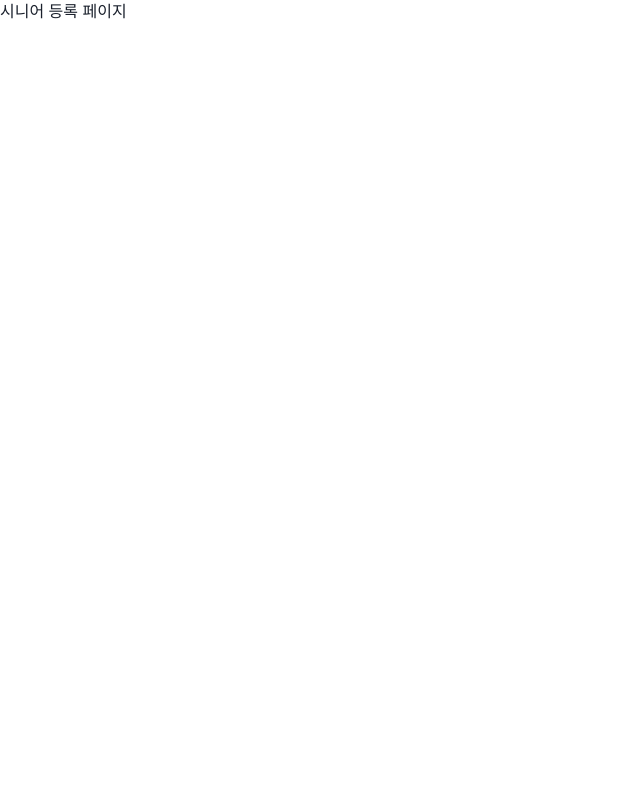
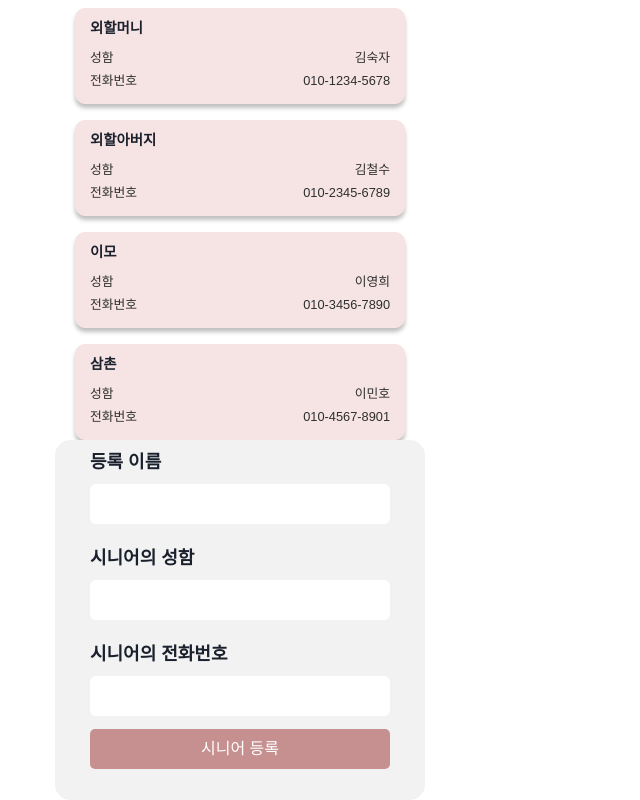
Before and after one commit to kakao-tech-campus-2nd-step3/Team8_FE, a React (Vite) app: page /senior-register in a window 1280 px wide. Shown: the whole page, without its empty margins (0-640 px from the left). Built offline with nearby package versions, Linux system fonts and the light colour scheme; a web font is replaced by a local one.

Commit message:
Feat: 시니어 등록 페이지 UI 구현 및 버튼 공통 컴포넌트 생성(보완 필요)

```diff
--- /dev/null
+++ b/src/pages/guard/register/components/seniorInfo/seniorInfoBox/index.tsx
@@ -0,0 +1,54 @@
+import { SeniorInfoType } from '../../../types';
+import { Box, Flex, Text } from '@chakra-ui/react';
+import styled from '@emotion/styled';
+
+const SeniorInfo = ({ senior }: { senior: SeniorInfoType }) => {
+  return (
+    <SeniorInfoContainer
+      flexDir='column'
+      alignItems='center'
+      justifyContent='center'
+    >
+      <Box display='flex' flexDir='column' w='100%' maxW='300px'>
+        <Text fontSize='0.9rem' fontWeight={700} mb={2}>
+          {senior.title}
+        </Text>
+        <InfoBox mb={1}>
+          <InfoText>성함</InfoText>
+          <InfoText>{senior.name}</InfoText>
+        </InfoBox>
+        <InfoBox mb={1}>
+          <InfoText>전화번호</InfoText>
+          <InfoText>{senior.phoneNumber}</InfoText>
+        </InfoBox>
+      </Box>
+    </SeniorInfoContainer>
+  );
+};
+
+const SeniorInfoContainer = styled(Flex)`
+  width: 100%;
+  max-width: 330px;
+  height: 6rem;
+  min-height: 6rem;
+  background-color: #f6e4e4;
+  border: 1px solid #f6e4e4;
+  border-radius: 10px;
+  box-shadow: 0px 4px 4px rgba(0, 0, 0, 0.25);
+  margin: 0.5rem 0;
+`;
+
+const InfoText = styled(Text)`
+  font-size: 0.8rem;
+  color: #2e2e2e;
+`;
+
+const InfoBox = styled(Box)`
+  width: 100%;
+  max-width: 300px;
+  display: flex;
+  flex-direction: row;
+  justify-content: space-between;
+`;
+
+export default SeniorInfo;
--- /dev/null
+++ b/src/pages/guard/register/data/index.tsx
@@ -0,0 +1,34 @@
+const dummySeniorData = [
+  {
+    id: 1,
+    title: '외할머니',
+    name: '김숙자',
+    phoneNumber: '010-1234-5678',
+  },
+  {
+    id: 2,
+    title: '외할아버지',
+    name: '김철수',
+    phoneNumber: '010-2345-6789',
+  },
+  {
+    id: 3,
+    title: '이모',
+    name: '이영희',
+    phoneNumber: '010-3456-7890',
+  },
+  {
+    id: 4,
+    title: '삼촌',
+    name: '이민호',
+    phoneNumber: '010-4567-8901',
+  },
+  {
+    id: 5,
+    title: '할머니',
+    name: '박정숙',
+    phoneNumber: '010-5678-9012',
+  },
+];
+
+export default dummySeniorData;
--- a/src/pages/guard/register/index.tsx
+++ b/src/pages/guard/register/index.tsx
@@ -1,5 +1,111 @@
+import { useState } from 'react';
+
+import SeniorInfo from './components/seniorInfo/seniorInfoBox';
+import dummySeniorData from './data';
+import Button from '@/shared/components/common/button';
+import { Box, Flex, Input, Text } from '@chakra-ui/react';
+import styled from '@emotion/styled';
+
 const SeniorRegisterPage = () => {
-  return <>시니어 등록 페이지</>;
+  const [name, setName] = useState('');
+  const [seniorName, setSeniorName] = useState('');
+  const [phoneNumber, setPhoneNumber] = useState('');
+
+  const handleRegister = () => {
+    const seniorData = {
+      name,
+      seniorName,
+      phoneNumber,
+    };
+
+    // API 호출 -> seniorData를 서버에 전송
+    console.log('등록된 시니어 :', seniorData);
+
+    setName('');
+    setSeniorName('');
+    setPhoneNumber('');
+  };
+
+  return (
+    <Container>
+      <Flex
+        h='100%'
+        flexDir='column'
+        alignItems='center'
+        flexGrow={1}
+        overflowY='auto'
+      >
+        {dummySeniorData.map((senior) => (
+          <SeniorInfo key={senior.id} senior={senior} />
+        ))}
+      </Flex>
+      <RegisterBox>
+        <InputBox>
+          <InputText>등록 이름</InputText>
+          <RegisterInput
+            value={name}
+            onChange={(e) => setName(e.target.value)}
+          />
+        </InputBox>
+        <InputBox>
+          <InputText>시니어의 성함</InputText>
+          <RegisterInput
+            value={seniorName}
+            onChange={(e) => setSeniorName(e.target.value)}
+          />
+        </InputBox>
+        <InputBox>
+          <InputText>시니어의 전화번호</InputText>
+          <RegisterInput
+            value={phoneNumber}
+            onChange={(e) => setPhoneNumber(e.target.value)}
+          />
+        </InputBox>
+        <Button onClick={handleRegister}>시니어 등록</Button>
+      </RegisterBox>
+    </Container>
+  );
 };
 
 export default SeniorRegisterPage;
+
+const Container = styled(Box)`
+  position: relative;
+  height: 100vh;
+`;
+
+const RegisterBox = styled(Box)`
+  position: absolute;
+  bottom: 0;
+  width: 100%;
+  height: 360px;
+  left: 50%;
+  transform: translateX(-50%);
+  max-width: 370px;
+  display: flex;
+  flex-direction: column;
+  align-items: center;
+  background-color: #f2f2f2;
+  border: 1px solid #f2f2f2;
+  border-radius: 15px;
+`;
+
+const InputBox = styled(Box)`
+  width: 300px;
+  height: 80px;
+  display: flex;
+  flex-direction: column;
+  margin: 0.5rem;
+`;
+
+const InputText = styled(Text)`
+  font-size: 18px;
+  font-weight: bold;
+  margin-bottom: 0.5rem;
+`;
+
+const RegisterInput = styled(Input)`
+  background-color: #fff;
+  border: none;
+  font-size: 1rem;
+`;
--- /dev/null
+++ b/src/pages/guard/register/types/index.tsx
@@ -0,0 +1,6 @@
+// 데이터 타입 : 시니어 등록 타입 (보호자용 페이지)
+export type SeniorInfoType = {
+  title: string;
+  name: string;
+  phoneNumber: string;
+};
--- a/src/shared/components/common/button/index.tsx
+++ b/src/shared/components/common/button/index.tsx
@@ -0,0 +1,32 @@
+import styled from '@emotion/styled';
+
+interface ButtonProps {
+  children: React.ReactNode;
+  onClick?: () => void;
+}
+
+const Button: React.FC<ButtonProps> = ({ children, onClick }) => {
+  return <StyledButton onClick={onClick}>{children}</StyledButton>;
+};
+
+export default Button;
+
+const StyledButton = styled.button`
+  width: 300px;
+  height: 40px;
+  background-color: #c69090;
+  color: #ffffff;
+  border: none;
+  border-radius: 5px;
+  cursor: pointer;
+  font-size: 16px;
+  transition: background-color 0.3s;
+
+  &:hover {
+    background-color: #a67070;
+  }
+
+  &:active {
+    transform: scale(0.98);
+  }
+`;
```
